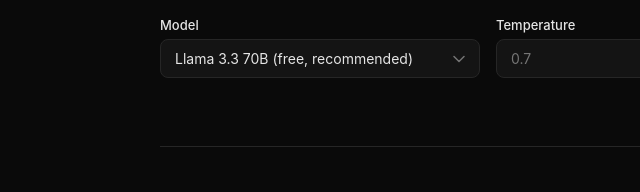
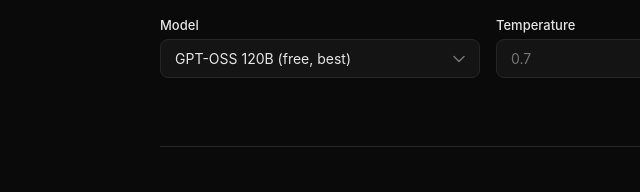
Before and after one commit to tapeshg/guruji-ai, a website: page admin.html in a window 1280 px wide. Shown: the part 331-523 px from the top of the page, 152-792 px from the left. Drawn offline with Linux system fonts and the light colour scheme; no server answers.

Commit message:
update to current groq free models (gpt-oss-120b)

```diff
--- a/admin.html
+++ b/admin.html
@@ -198,14 +198,15 @@
         <div class="field">
           <label>Model</label>
           <select id="model">
-            <option value="llama-3.3-70b-versatile" selected>Llama 3.3 70B (free, recommended)</option>
-            <option value="llama-3.1-8b-instant">Llama 3.1 8B (free, faster)</option>
-            <option value="gemma2-9b-it">Gemma 2 9B (free, fast)</option>
-            <option value="mixtral-8x7b-32768">Mixtral 8x7B (free)</option>
+            <option value="openai/gpt-oss-120b" selected>GPT-OSS 120B (free, best)</option>
+            <option value="openai/gpt-oss-20b">GPT-OSS 20B (free, fast)</option>
+            <option value="qwen/qwen3.8-27b">Qwen 3.8 27B (free)</option>
+            <option value="allam-2-7b">Allam 2 7B (free, fastest)</option>
+            <option value="qwen/qwen3-32b">Qwen3 32B (free)</option>
+            <option value="meta-llama/llama-4-scout-17b-16e-instruct">Llama 4 Scout (free)</option>
             <option value="gpt-4o">GPT-4o (OpenAI, paid)</option>
             <option value="gpt-4o-mini">GPT-4o Mini (OpenAI, paid)</option>
             <option value="claude-3-5-sonnet-20241022">Claude 3.5 Sonnet (paid)</option>
-            <option value="gemini-2.0-flash">Gemini 2.0 Flash (free tier)</option>
             <option value="custom">Custom model name</option>
           </select>
         </div>
@@ -292,7 +293,7 @@
             else el.value = config[f];
           }
         });
-        if (config.model && !['llama-3.3-70b-versatile','llama-3.1-8b-instant','gemma2-9b-it','mixtral-8x7b-32768','gpt-4o','gpt-4o-mini','gpt-4-turbo','claude-3-5-sonnet-20241022','claude-3-opus-20240229','gemini-2.0-flash','gemini-2.5-pro','llama-3.1-405b'].includes(config.model)) {
+        if (config.model && !['openai/gpt-oss-120b','openai/gpt-oss-20b','qwen/qwen3.8-27b','allam-2-7b','qwen/qwen3-32b','meta-llama/llama-4-scout-17b-16e-instruct','gpt-4o','gpt-4o-mini','gpt-4-turbo','claude-3-5-sonnet-20241022','claude-3-opus-20240229','gemini-2.0-flash','gemini-2.5-pro'].includes(config.model)) {
           document.getElementById('model').value = 'custom';
           document.getElementById('customModelField').style.display = 'block';
           document.getElementById('customModel').value = config.model;
@@ -345,7 +346,7 @@
       const defaults = {
         apiKey: '',
         baseUrl: 'https://api.groq.com/openai/v1',
-        model: 'llama-3.3-70b-versatile',
+        model: 'openai/gpt-oss-120b',
         temperature: '0.7',
         teachingStyle: 'feynman',
         maxTokens: '2048',
--- a/api/config-lib.js
+++ b/api/config-lib.js
@@ -6,7 +6,7 @@ const CONFIG_FILE = path.join('/tmp', 'guruji-config.json');
 const DEFAULT_CONFIG = {
   apiKey: '',
   baseUrl: 'https://api.groq.com/openai/v1',
-  model: 'llama-3.3-70b-versatile',
+  model: 'openai/gpt-oss-120b',
   systemPrompt: `You are a master explainer who channels Richard Feynman's ability to break complex ideas into simple, intuitive truths. Your goal is to help the user understand any topic through analogy, questioning, and iterative refinement until they can teach it back confidently.
 
 The user wants to deeply learn a topic using a step-by-step Feynman learning loop:
```
